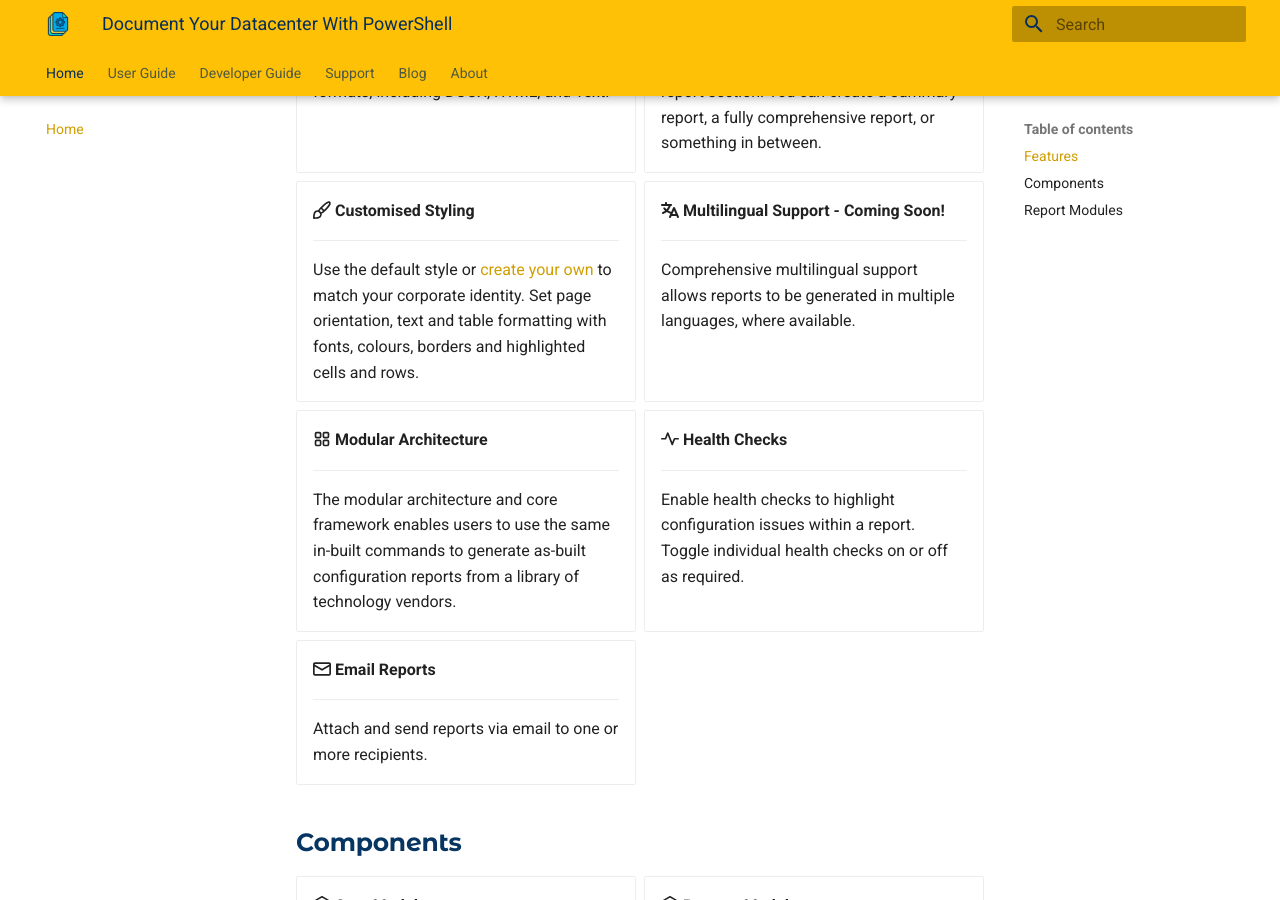
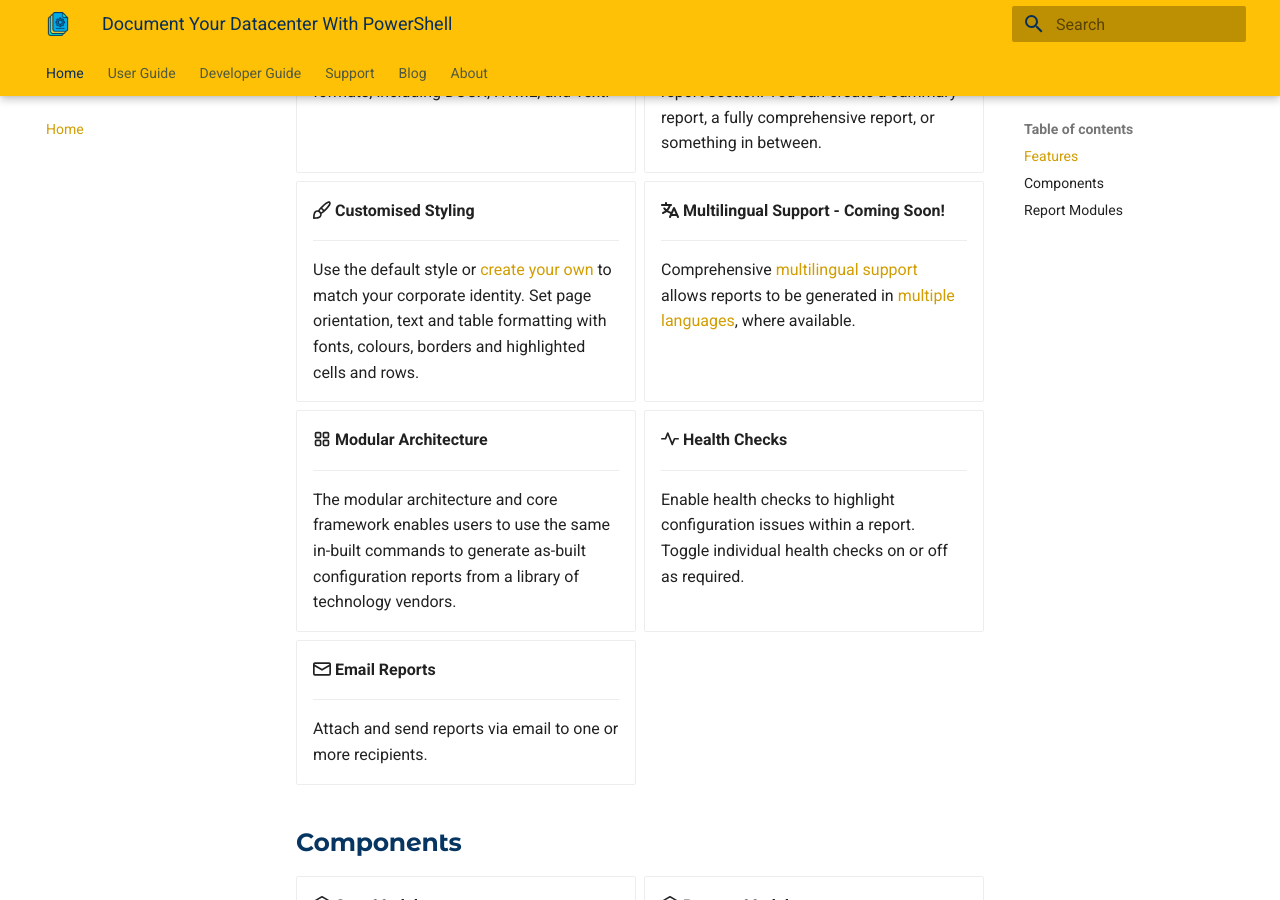
Before and after one commit to AsBuiltReport/AsBuiltReport.Project.Website, an MkDocs documentation site: the page built from docs/index.md, in a window 1280 px wide and 900 px high, scrolled down 765 px. Built offline with MkDocs 1.6.1 and Material for MkDocs 9.7.7, drawn with Linux system fonts in a browser that asks for light colours; part of the change alters nothing that is shown.

Commit message:
Update homepage links

```diff
--- a/docs/index.md
+++ b/docs/index.md
@@ -38,7 +38,7 @@ AsBuiltReport is an open source configuration document framework which utilises
 
     ---
 
-    Comprehensive multilingual support allows reports to be generated in multiple languages, where available.
+    Comprehensive [multilingual support](dev-guide/creating-a-report-module.md#language-support-implementation) allows reports to be generated in [multiple languages](dev-guide/creating-a-report-module.md#language-configuration), where available.
 
 
 -   :octicons-apps-16: **Modular Architecture**
```
